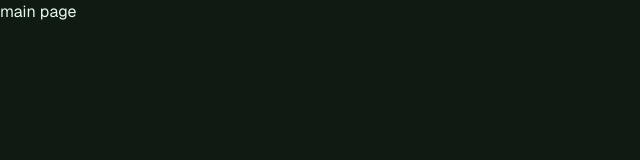
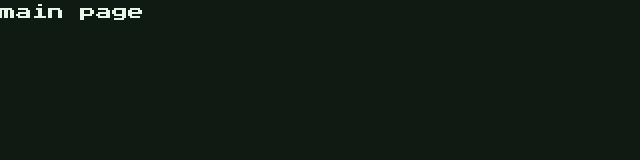
Before and after one commit to georgedonayre/wika1-final-project, a Next.js app: page / in a window 1280 px wide. Shown: the top 160 px of the page, without its empty margins (0-640 px from the left). Built offline with nearby package versions, Linux system fonts and the light colour scheme.

Commit message:
feat: pixelized font

```diff
--- a/app/globals.css
+++ b/app/globals.css
@@ -50,10 +50,30 @@
 }
 
 @theme inline {
+  /* base */
   --color-background: var(--bg-primary);
   --color-foreground: var(--text-primary);
+
+  /* text */
+  --color-text-secondary: var(--text-secondary);
+  --color-text-muted: var(--text-muted);
+
+  /* borders */
+  --color-border: var(--border-default);
+  --color-border-subtle: var(--border-subtle);
+
+  /* accents */
+  --color-primary: var(--green-primary);
+  --color-primary-dim: var(--green-dim);
+
+  /* surfaces */
+  --color-surface: var(--bg-secondary);
+  --color-surface-elevated: var(--bg-tertiary);
+
+  /* fonts */
   --font-sans: var(--font-geist-sans);
   --font-mono: var(--font-geist-mono);
+  --font-pixel: var(--font-pixel);
 }
 
 /* base / reset styles */
--- a/app/layout.tsx
+++ b/app/layout.tsx
@@ -1,5 +1,5 @@
 import type { Metadata } from "next";
-import { Geist, Geist_Mono } from "next/font/google";
+import { Geist, Geist_Mono, Press_Start_2P } from "next/font/google";
 import "./globals.css";
 
 const geistSans = Geist({
@@ -10,6 +10,11 @@ const geistSans = Geist({
 const geistMono = Geist_Mono({
   variable: "--font-geist-mono",
   subsets: ["latin"],
+});
+const pixelFont = Press_Start_2P({
+  weight: "400",
+  subsets: ["latin"],
+  variable: "--font-pixel",
 });
 
 export const metadata: Metadata = {
@@ -23,10 +28,7 @@ export default function RootLayout({
   children: React.ReactNode;
 }>) {
   return (
-    <html
-      lang="en"
-      className={`${geistSans.variable} ${geistMono.variable} h-full antialiased`}
-    >
+    <html lang="en" className={`${pixelFont.variable} h-full antialiased`}>
       <body className="min-h-full flex flex-col">{children}</body>
     </html>
   );
--- a/app/page.tsx
+++ b/app/page.tsx
@@ -1,3 +1,3 @@
 export default function Home() {
-  return <div>main page</div>;
+  return <div className="font-pixel">main page</div>;
 }
```
